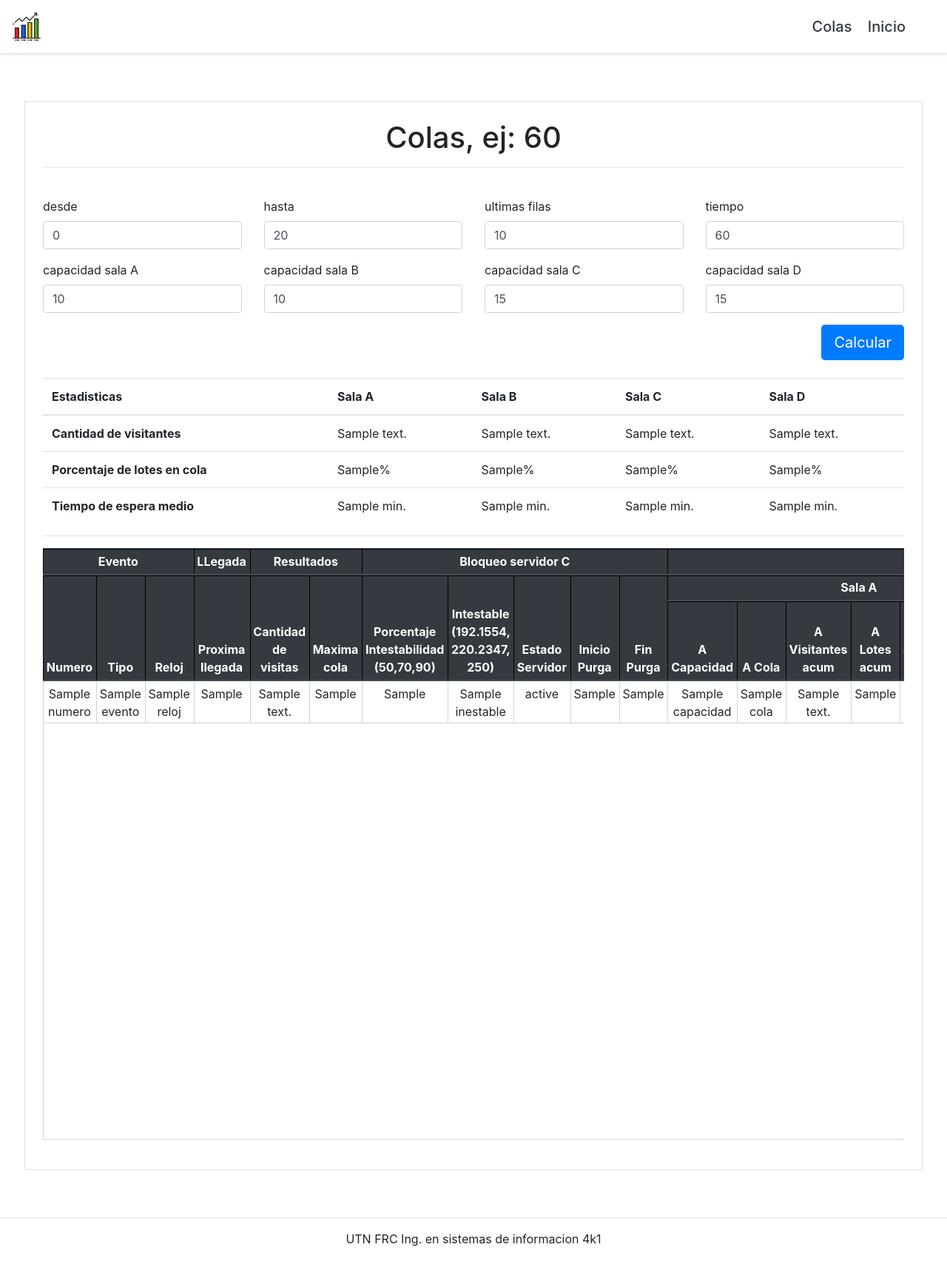
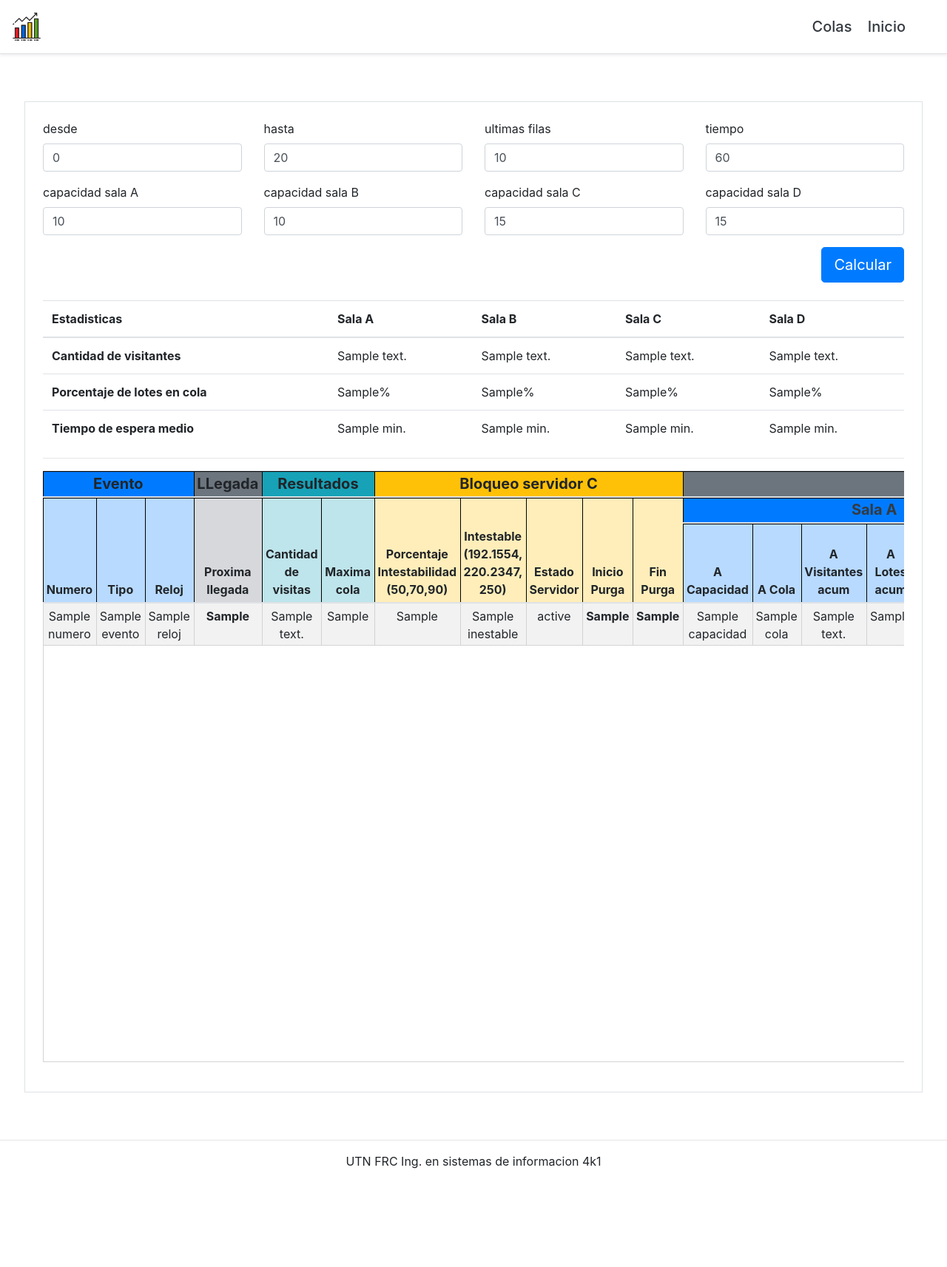
Before and after one commit to AxelWismer/tp5, a Django app: template colas/templates/colas/colas.html in a window 1280 px wide. Shown: the whole page at 74% size. After the commit the page ends 1580 px from the top, so only its background shows below. Run offline with Django 3.2, Linux system fonts and the light colour scheme; tables that the repository leaves empty hold one stand-in row (values such as "Sample post"); the template is opened without the code that fills it: values that come from a table or form of the project are taken from there, most other values are stand-ins (such as "Sample title", 1, 10 or a date in 2020); some libraries are stand-ins or nearby versions.

Commit message:
Coloreo de tabla

```diff
--- a/colas/templates/colas/colas.html
+++ b/colas/templates/colas/colas.html
@@ -1,9 +1,6 @@
 {% extends 'colas/base_form.html' %}
 {% load crispy_forms_tags %}
 {% block form %}
-<h1 class="text-center">Colas, ej: 60</h1>
-<hr>
-<br>
 <div class="row">
     <div class="col-3">
         {{ form.desde|as_crispy_field }}
--- a/colas/templates/colas/table.html
+++ b/colas/templates/colas/table.html
@@ -15,102 +15,118 @@
     box-shadow: inset 1px 1px #000, 0 1px #000;
     }
 
+
+
 </style>
 
-<table class="table table-sm text-center table-responsive tableFixHead">
-    <thead class="thead-dark m-auto">
-    <tr>
-        <th colspan="3">Evento</th>
-        <th colspan="1">LLegada</th>
-        <th colspan="2">Resultados</th>
-        <th colspan="5">Bloqueo servidor C</th>
-        <th colspan="28">Salas</th>
-        <th colspan="{{num_lotes|length}}0">Lotes</th>
+<table class="table table-sm text-center table-responsive tableFixHead table-striped">
+    <thead class=" m-auto">
+    <tr class="h5">
+        <th colspan="3" class="bg-primary">Evento</th>
+        <th colspan="1" class="bg-secondary">LLegada</th>
+        <th colspan="2" class="bg-info">Resultados</th>
+        <th colspan="5" class="bg-warning">Bloqueo servidor C</th>
+        <th colspan="28" class="bg-secondary">Salas</th>
+        <th colspan="{{num_lotes|length}}0" class="table-dark">Lotes</th>
     </tr>
     <tr>
-        <th rowspan="2" colspan="1" scope="row">Numero</th>
-        <th rowspan="2" colspan="1" scope="col">Tipo</th>
-        <th rowspan="2" colspan="1" scope="col">Reloj</th>
-        <th rowspan="2" colspan="1" scope="col">Proxima llegada</th>
-        <th rowspan="2" colspan="1" scope="col">Cantidad de visitas</th>
-        <th rowspan="2" colspan="1" scope="col">Maxima cola</th>
+        <th rowspan="2" colspan="1" scope="row" class="table-primary">Numero</th>
+        <th rowspan="2" colspan="1" scope="col" class="table-primary">Tipo</th>
+        <th rowspan="2" colspan="1" scope="col" class="table-primary">Reloj</th>
+        <th rowspan="2" colspan="1" scope="col" class="table-secondary">Proxima llegada</th>
+        <th rowspan="2" colspan="1" scope="col" class="table-info">Cantidad de visitas</th>
+        <th rowspan="2" colspan="1" scope="col" class="table-info">Maxima cola</th>
         <!-- Bloqueo del servidor -->
-        <th rowspan="2" colspan="1" scope="col">Porcentaje Intestabilidad<br>(50,70,90)</th>
-        <th rowspan="2" colspan="1" scope="col">Intestable <br> (192.1554, 220.2347, 250)</th>
-        <th rowspan="2" colspan="1" scope="col">Estado Servidor</th>
-        <th rowspan="2" colspan="1" scope="col">Inicio Purga</th>
-        <th rowspan="2" colspan="1" scope="col">Fin Purga</th>
+        <th rowspan="2" colspan="1" scope="col" class="table-warning">Porcentaje Intestabilidad<br>(50,70,90)</th>
+        <th rowspan="2" colspan="1" scope="col" class="table-warning">Intestable <br> (192.1554, 220.2347, 250)</th>
+        <th rowspan="2" colspan="1" scope="col" class="table-warning">Estado Servidor</th>
+        <th rowspan="2" colspan="1" scope="col" class="table-warning">Inicio Purga</th>
+        <th rowspan="2" colspan="1" scope="col" class="table-warning">Fin Purga</th>
 
 
-        <th colspan="7" scope="col">Sala A</th>
-        <th colspan="7" scope="col">Sala B</th>
-        <th colspan="7" scope="col">Sala C</th>
-        <th colspan="7" scope="col">Sala D</th>
+        <th colspan="7" scope="col" class="bg-primary text-dark h5"><strong>Sala A</strong></th>
+        <th colspan="7" scope="col" class="bg-success text-dark h5"><strong>Sala B</strong></th>
+        <th colspan="7" scope="col" class="bg-warning text-dark h5"><strong>Sala C</strong></th>
+        <th colspan="7" scope="col" class="bg-danger text-dark h5"><strong>Sala D</strong></th>
 
         <!-- Lotes -->
         {% for num in num_lotes %}
-        <th colspan="5" scope="col">{{num}}</th>
+        <!-- Hago que la cabecera del lote cambie de color -->
+        {% if forloop.counter0|divisibleby:2 %}
+        <th colspan="5" scope="col" class="table-secondary">{{num}}</th>
+        {% else %}
+        <th colspan="5" scope="col" class="table-light">{{num}}</th>
+        {% endif %}
+
         {% endfor %}
     </tr>
     <tr>
-        <th colspan="1" scope="col">A Capacidad</th>
-        <th colspan="1" scope="col">A Cola</th>
-        <th colspan="1" scope="col">A Visitantes acum</th>
-        <th colspan="1" scope="col">A Lotes acum</th>
-        <th colspan="1" scope="col">A Lotes en cola acum</th>
-        <th colspan="1" scope="col">A Tiempo de espera</th>
-        <th colspan="1" scope="col">A Ingreso lotes a sala</th>
+        <th colspan="1" scope="col" class="table-primary">A Capacidad</th>
+        <th colspan="1" scope="col" class="table-primary">A Cola</th>
+        <th colspan="1" scope="col" class="table-primary">A Visitantes acum</th>
+        <th colspan="1" scope="col" class="table-primary">A Lotes acum</th>
+        <th colspan="1" scope="col" class="table-primary">A Lotes cola acum</th>
+        <th colspan="1" scope="col" class="table-primary">A Tiempo de espera</th>
+        <th colspan="1" scope="col" class="table-primary">A Ingreso lotes a sala</th>
 
-        <th colspan="1" scope="col">B Capacidad</th>
-        <th colspan="1" scope="col">B Cola</th>
-        <th colspan="1" scope="col">B Visitantes acum</th>
-        <th colspan="1" scope="col">B Lotes acum</th>
-        <th colspan="1" scope="col">B Lotes en cola acum</th>
-        <th colspan="1" scope="col">B Tiempo de espera</th>
-        <th colspan="1" scope="col">B Ingreso lotes a sala</th>
+        <th colspan="1" scope="col" class="table-success">B Capacidad</th>
+        <th colspan="1" scope="col" class="table-success">B Cola</th>
+        <th colspan="1" scope="col" class="table-success">B Visitantes acum</th>
+        <th colspan="1" scope="col" class="table-success">B Lotes acum</th>
+        <th colspan="1" scope="col" class="table-success">B Lotes cola acum</th>
+        <th colspan="1" scope="col" class="table-success">B Tiempo de espera</th>
+        <th colspan="1" scope="col" class="table-success">B Ingreso lotes a sala</th>
 
-        <th colspan="1" scope="col">C Capacidad</th>
-        <th colspan="1" scope="col">C Cola</th>
-        <th colspan="1" scope="col">C Visitantes acum</th>
-        <th colspan="1" scope="col">C Lotes acum</th>
-        <th colspan="1" scope="col">C Lotes en cola acum</th>
-        <th colspan="1" scope="col">C Tiempo de espera</th>
-        <th colspan="1" scope="col">C Ingreso lotes a sala</th>
+        <th colspan="1" scope="col" class="table-warning">C Capacidad</th>
+        <th colspan="1" scope="col" class="table-warning">C Cola</th>
+        <th colspan="1" scope="col" class="table-warning">C Visitantes acum</th>
+        <th colspan="1" scope="col" class="table-warning">C Lotes acum</th>
+        <th colspan="1" scope="col" class="table-warning">C Lotes cola acum</th>
+        <th colspan="1" scope="col" class="table-warning">C Tiempo de espera</th>
+        <th colspan="1" scope="col" class="table-warning">C Ingreso lotes a sala</th>
 
-        <th colspan="1" scope="col">D Capacidad</th>
-        <th colspan="1" scope="col">D Cola</th>
-        <th colspan="1" scope="col">D Visitantes acum</th>
-        <th colspan="1" scope="col">D Lotes acum</th>
-        <th colspan="1" scope="col">D Lotes en cola acum</th>
-        <th colspan="1" scope="col">D Tiempo de espera</th>
-        <th colspan="1" scope="col">D Ingreso lotes a sala</th>
+        <th colspan="1" scope="col" class="table-danger">D Capacidad</th>
+        <th colspan="1" scope="col" class="table-danger">D Cola</th>
+        <th colspan="1" scope="col" class="table-danger">D Visitantes acum</th>
+        <th colspan="1" scope="col" class="table-danger">D Lotes acum</th>
+        <th colspan="1" scope="col" class="table-danger">D Lotes cola acum</th>
+        <th colspan="1" scope="col" class="table-danger">D Tiempo de espera</th>
+        <th colspan="1" scope="col" class="table-danger">D Ingreso lotes a sala</th>
 
         <!-- Lotes -->
         {% for num in num_lotes %}
-        <th scope="col">{{num}} Estado</th>
-        <th scope="col">{{num}} Visitantes</th>
-        <th scope="col">{{num}} Recorrido</th>
-        <th scope="col">{{num}} <p class="m-auto">Fin</p></th>
-        <th scope="col">{{num}} <p class="m-auto">Tiempo restante</p></th>
-
+        {% if forloop.counter0|divisibleby:2 %}
+        <th scope="col" class="table-secondary">{{num}} Estado</th>
+        <th scope="col" class="table-secondary">{{num}} Visitantes</th>
+        <th scope="col" class="table-secondary">{{num}} Recorrido</th>
+        <th scope="col" class="table-secondary">{{num}} <p class="m-auto">Fin</p></th>
+        <th scope="col" class="table-secondary">{{num}} <p class="m-auto">Tiempo restante</p></th>
+        {% else %}
+        <th scope="col" class="table-light">{{num}} Estado</th>
+        <th scope="col" class="table-light">{{num}} Visitantes</th>
+        <th scope="col" class="table-light">{{num}} Recorrido</th>
+        <th scope="col" class="table-light">{{num}} <p class="m-auto">Fin</p></th>
+        <th scope="col" class="table-light">{{num}} <p class="m-auto">Tiempo restante</p></th>
+        {% endif %}
         {% endfor %}
     </tr>
     </thead>
+
     <tbody>
     {% for linea in tabla %}
     <tr>
         <td>{{linea.numero}}</td>
         <td>{{linea.evento}}</td>
         <td>{{linea.reloj}}</td>
-        <td>{{linea.proxima_llegada}}</td>
+        <td><strong>{{linea.proxima_llegada}}</strong></td>
         <td>{{linea.cantidad_visitas}}</td>
         <td>{{linea.maximo_cola}}</td>
 
         <td>{{linea.porcentaje_inestable}}</td>
         <td>{{linea.inestable}}</td>
         <td>{{linea.estado_servidor}}</td>
-        <td>{{linea.inicio_purga}}</td>
-        <td>{{linea.fin_purga}}</td>
+        <td><strong>{{linea.inicio_purga}}</strong></td>
+        <td><strong>{{linea.fin_purga}}</strong></td>
 
         <!-- Salas -->
         <td>{{linea.salas.sala_a.capacidad}}</td>
@@ -150,7 +166,7 @@
         <td>{{lote.estado}}</td>
         <td>{{lote.visitantes}}</td>
         <td>{{lote.recorrido}}</td>
-        <td>{{lote.fin_recorrido}}</td>
+        <td><strong>{{lote.fin_recorrido}}</strong></td>
         <td>{{lote.tiempo_restante}}</td>
 
         {% endfor %}
```
